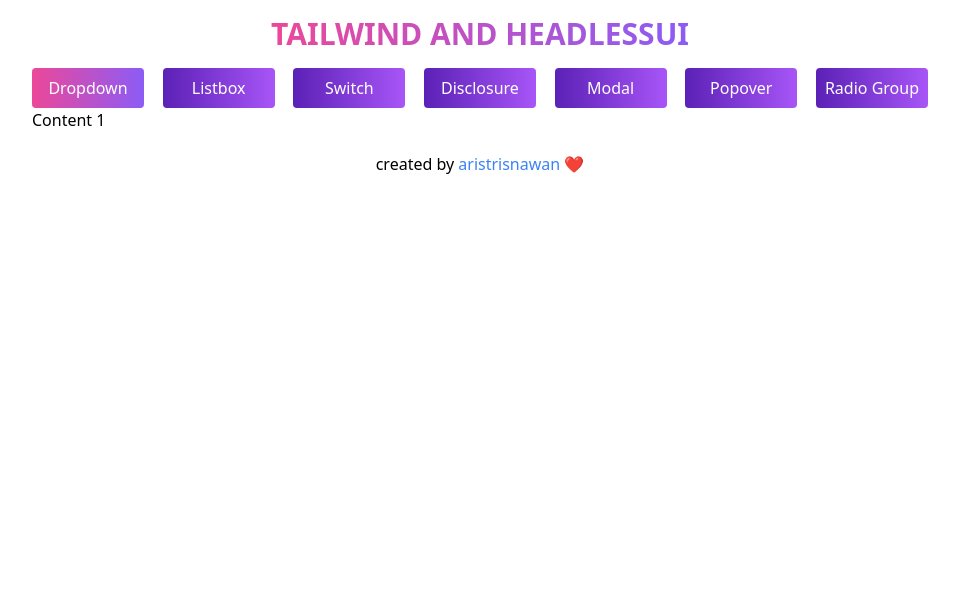
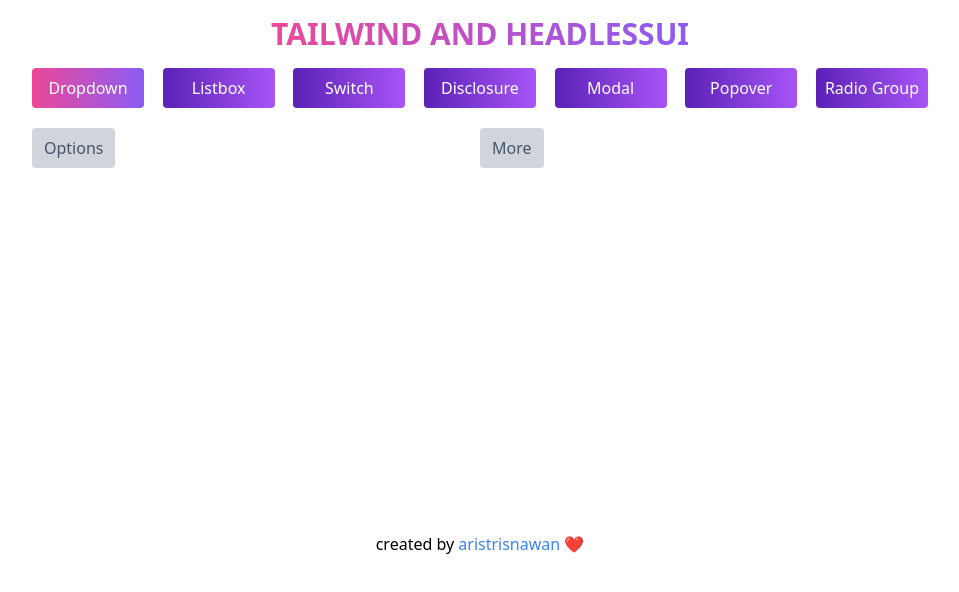
Before and after one commit to aristrisnawan/tailwind-headlessui, a React (Create React App) app: page / in a window 1280 px wide. Shown: the top 592 px of the page, without its empty margins (160-1119 px from the left). Built offline with nearby package versions, Linux system fonts and the light colour scheme.

Commit message:
add dropdown component, shange style footer

```diff
--- /dev/null
+++ b/src/components/DropdownComponent.js
@@ -0,0 +1,68 @@
+import React from "react";
+import { Menu } from "@headlessui/react";
+import { VscEdit, VscTrash } from "react-icons/vsc";
+
+export default function DropdownComponent() {
+  return (
+    <div className="mt-5 grid grid-cols-2">
+      <div>
+        <Menu>
+          <Menu.Button className=" bg-gray-300 px-3 py-2 rounded text-slate-600 hover:outline hover:outline-2 hover:outline-slate-800 active:outline active:outline-2 active:outline-slate-800">
+            Options
+          </Menu.Button>
+          <Menu.Items className="flex flex-col bg-gray-400 w-64 mt-2 p-2 rounded text-white font-medium">
+            <div className="flex flex-row hover:bg-gray-300 hover:rounded">
+              <span className="p-3">
+                <VscEdit />
+              </span>
+              <Menu.Item>
+                <a className="p-3 w-full" href="/account-settings">
+                  Edit
+                </a>
+              </Menu.Item>
+            </div>
+            <div className="flex flex-row hover:bg-gray-300 hover:rounded">
+              <span className="p-3 ">
+                <VscEdit />
+              </span>
+              <Menu.Item>
+                <a className="p-3 rounded  w-full" href="/account-settings">
+                  Edit
+                </a>
+              </Menu.Item>
+            </div>
+          </Menu.Items>
+        </Menu>
+      </div>
+      <div>
+        <Menu>
+          <Menu.Button className=" bg-gray-300 px-3 py-2 rounded text-slate-600 hover:outline hover:outline-2 hover:outline-slate-800 active:outline active:outline-2 active:outline-slate-800">
+            More
+          </Menu.Button>
+          <Menu.Items className="flex flex-col bg-gray-400 w-64 mt-2 p-2 rounded text-white font-medium">
+            <div className="flex flex-row hover:bg-gray-300 hover:rounded">
+              <span className="p-3">
+                <VscEdit />
+              </span>
+              <Menu.Item>
+                <a className="p-3 w-full" href="/account-settings">
+                  Edit
+                </a>
+              </Menu.Item>
+            </div>
+            <div className="flex flex-row hover:bg-gray-300 hover:rounded">
+              <span className="p-3 ">
+                <VscTrash />
+              </span>
+              <Menu.Item>
+                <a className="p-3 rounded  w-full" href="/account-settings">
+                  Delete
+                </a>
+              </Menu.Item>
+            </div>
+          </Menu.Items>
+        </Menu>
+      </div>
+    </div>
+  );
+}
--- a/src/components/FooterComponent.js
+++ b/src/components/FooterComponent.js
@@ -2,7 +2,7 @@
 
 export default function FooterComponent() {
   return (
-    <div className="flex flex-row justify-center justify-items-center py-5">
+    <div className="flex flex-row justify-center justify-items-center py-5 bottom-0">
       <p>
         created by{" "}
         <a href="https://github.com/aristrisnawan" className="text-blue-500">
--- a/src/components/TabComponent.js
+++ b/src/components/TabComponent.js
@@ -3,6 +3,7 @@
 import ModalComponent from "./ModalComponent";
 import DisclosureComponent from "./DisclosureComponent";
 import PopoverComponent from "./PopoverComponent";
+import DropdownComponent from "./DropdownComponent";
 
 export default function TabComponent() {
   return (
@@ -73,8 +74,10 @@
             Radio Group
           </Tab>
         </Tab.List>
-        <Tab.Panels>
-          <Tab.Panel>Content 1</Tab.Panel>
+        <Tab.Panels className="h-96">
+          <Tab.Panel>
+            <DropdownComponent />
+          </Tab.Panel>
           <Tab.Panel>Content 2</Tab.Panel>
           <Tab.Panel>Content 3</Tab.Panel>
           <Tab.Panel>
```
